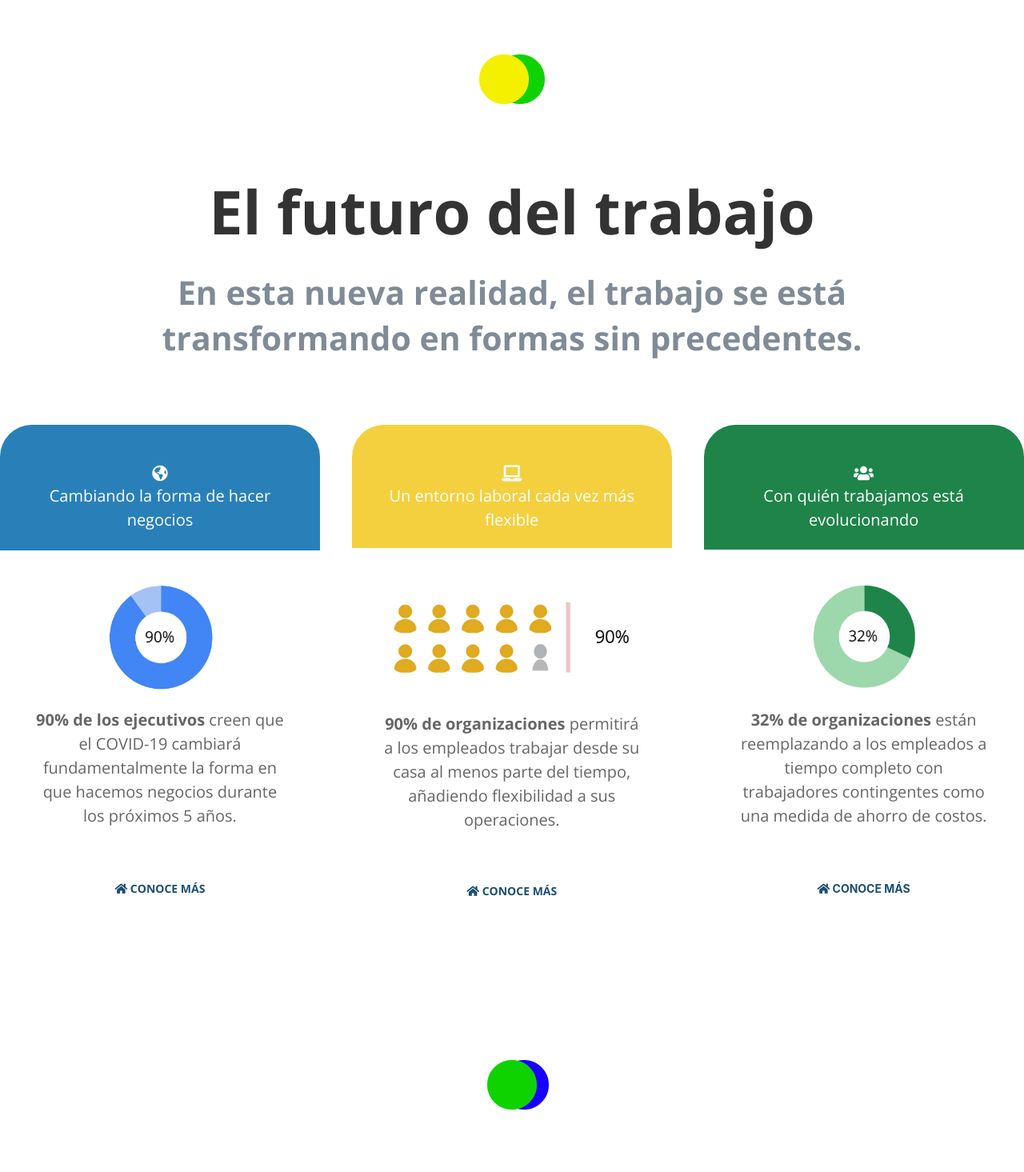
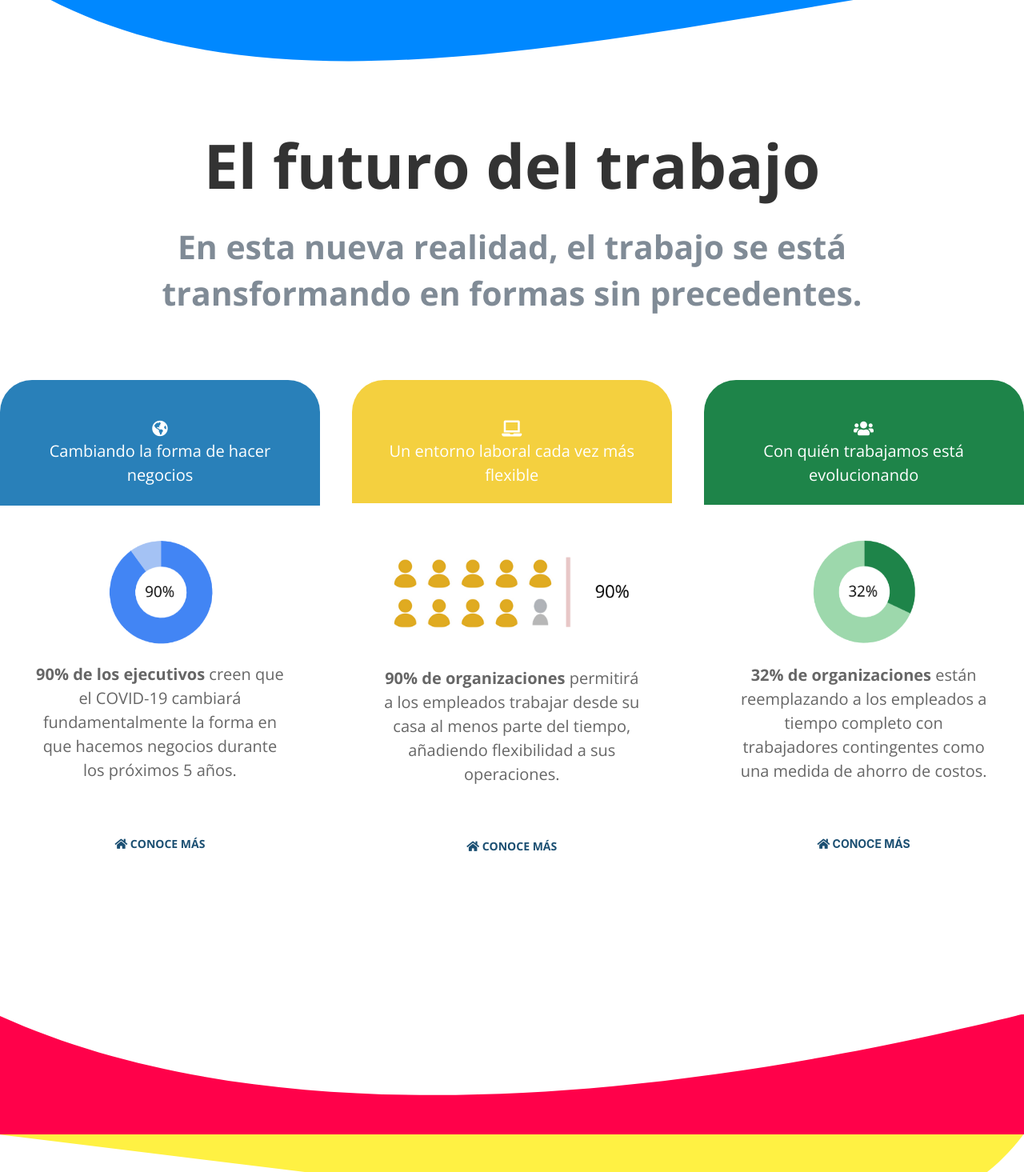
Before and after one commit to georgeboy2212/sanwise, a Flask app: page / in a window 1280 px wide. Shown: the part 2415-3880 px from the top of the page at 80% size. Run offline with Flask 2, Linux system fonts and the light colour scheme; some libraries are stand-ins or nearby versions.

Commit message:
SVG incluidos en home

```diff
--- a/static/css/style.css
+++ b/static/css/style.css
@@ -41,3 +41,9 @@ background: linear-gradient(to right,   #05ce45   0%,  #0011dc,     #dc0a00 100%
 .typed{
    white-space: pre;
 }
+
+.caja{
+   width:80%;
+   height:40%;
+   background: linear-gradient(40deg, transparent 70%, #ff5252 10%,  #ff5252 100%, transparent 0%);
+}
--- a/templates/base.html
+++ b/templates/base.html
@@ -10,6 +10,7 @@
      <link rel="preconnect" href="https://fonts.googleapis.com">
     <link rel="preconnect" href="https://fonts.gstatic.com" crossorigin>
     <link href="https://fonts.googleapis.com/css2?family=Open+Sans:wght@400;700&display=swap" rel="stylesheet">
+    <link rel="shortcut icon" href="{{ url_for('static', filename='favicon.ico') }}">
       <title>{% block title %} {% endblock %}</title>
   </head>
   <body>
@@ -96,7 +97,7 @@
 
 <footer class="uk-block uk-block-secondary" id="footer" style="background-color:#f8f8f8;">
     <div class="uk-container uk-container-center uk-text-center" style="">
-      <img class="uk-navbar-item uk-logo uk-navbar-toggle uk-text-center" src="/static/img/sanwisedark.png" style="color:black; width:20%; height:auto; margin-left:auto; margin-right:auto; filter: brightness(0.9) invert(.7) sepia(.0) hue-rotate(300deg) saturate(200%);">
+      <img class="uk-navbar-item uk-logo uk-navbar-toggle uk-text-center" src="/static/img/sanwisedark.png" style="color:black; width:150px; height:auto; margin-left:auto; margin-right:auto; filter: brightness(0.9) invert(.7) sepia(.0) hue-rotate(300deg) saturate(200%);">
       <ul class="uk-subnav uk-subnav-line uk-flex-center" style="background-color:#f8f8f8;">
         <li><a class="uk-text-capitalize" href="/dashboards" style="color:#566573;">Dashboards</a></li>
         <li><a class="uk-text-capitalize" href="/trainings" style="color:#566573;">Trainings</a></li>
@@ -111,7 +112,7 @@
     <div class="uk-offcanvas-bar" style="background-color: #f7f9f9">
         <button class="uk-offcanvas-close" type="button" uk-close style="color:black"></button>
         <ul class="uk-nav">
-               <img class="uk-navbar-item uk-logo uk-navbar-toggle" src="/static/img/sanwisedark.png" style="padding:0; color:black; width:70%; height:auto; filter: brightness(0.9) invert(.7) sepia(.0) hue-rotate(300deg) saturate(200%);">
+               <img class="uk-navbar-item uk-logo uk-navbar-toggle" src="/static/img/sanwisedark.png" style="padding:0; color:black; width:150px; height:auto; filter: brightness(0.9) invert(.7) sepia(.0) hue-rotate(300deg) saturate(200%);">
             <li><span class="uk-text-capitalize" style="color:#17202a ; font-family: 'Open Sans', sans-serif;  font-size:1.6vh; margin-bottom:15px; font-weight:bold" class="uk-text-default" href="#">Servicios</span></li>
               <hr style="border-color:#d5d8dc;" class="uk-margin-small">
             <li><a class="uk-text-capitalize" style="color:#17202a ; font-family: 'Open Sans', sans-serif;  font-size:1.8vh" class="uk-text-default" href="#"><i style="color:#17202a ; font-size:1.8vh; padding-right:5px;" class="fas fa-chart-line"></i> Dashboards</a></li>
--- a/templates/index.html
+++ b/templates/index.html
@@ -5,7 +5,7 @@
     <link rel="stylesheet" href="{{ url_for('static',filename='css/style.css') }}">
     <link rel="preconnect" href="https://fonts.googleapis.com">
 <link rel="preconnect" href="https://fonts.gstatic.com" crossorigin>
-<link href="https://fonts.googleapis.com/css2?family=Open+Sans:wght@400;700&display=swap" rel="stylesheet">
+<link href="https://fonts.googleapis.com/css2?family=Open+Sans:wght@400;700;800&display=swap" rel="stylesheet">
 <link href="https://fonts.googleapis.com/css2?family=Roboto:wght@400;500;700&display=swap" rel="stylesheet">
 <link href="https://fonts.googleapis.com/css2?family=Audiowide&display=swap" rel="stylesheet">
 <script src="{{url_for('static', filename='js/typed.js')}}"></script>
@@ -21,19 +21,19 @@
 <div class="uk-container uk-vertical-align" style="max-width:100%; width:100%; padding:0; margin:0;">
 
   <div class="uk-width-1-1@m uk-vertical-align">
-  <div class="uk-cover-container uk-vertical-align" style="height:45vw">
+  <div class="uk-cover-container uk-vertical-align" style="height:43vw">
     <video uk-cover autoplay loop muted>
         <source src="/static/video/Hud.mp4" type="video/mp4">
     </video>
 
 
-    <div class="uk-text-left" uk-grid style="padding-top:11%">
+    <div class="uk-text-left" uk-grid style="padding-top:10%">
     <div class="uk-width-1-1">
         <div class="uk-card uk-card-body uk-vertical-align" style="padding-left:22px">
         <h1 class="uk-text-left uk-position-relative uk-vertical" style="width:100%; padding-top:0px; padding-left:0px; font-size:6vw; color:#ffffff; margin:0; font-family: 'Audiowide', cursive; font-weight:bold;">Sé más productivo</h1>
         </div>
     </div>
-    <div id="typed" class="uk-position-cover uk-width-1-1 uk-flex uk-flex-left uk-flex-middle" style="margin-top:45px; padding:0">
+    <div id="typed" class="uk-position-cover uk-width-1-1 uk-flex uk-flex-left uk-flex-middle" style="margin-top:50px; padding:0">
         <div class="uk-card uk-card-body" style="padding:0"></div>
 
          <a class="element uk-text-left uk-width-1-1@s uk-width-1-1@m uk-width-1-1@l uk-vertical-align-middle" style="width:100%; padding-left:25px; width:auto; font-size:3.0vw; color:#ffffff; font-family: 'Audiowide', cursive;"></a>
@@ -58,14 +58,15 @@
 
 </script>
 
+<!-- Generated by https://smooth.ie/blogs/news/svg-wavey-transitions-between-sections -->
 
-<div class="uk-width-1-1@s uk-width-1-1@m uk-width-1-1@l uk-text-center" style="margin-top:60px; margin-left:auto; margin-right:auto;">
-    <i style="position:relative; font-size:5vw; color: #f4d03f ; margin-right:5px;" class="fas fa-circle"></i><i style="margin-left:20px; font-size:5vw; color: #1700fc;" class="fas fa-circle"></i>
-    </div>
+<div style="height: 150px; overflow: hidden;" ><svg viewBox="0 0 500 150" preserveAspectRatio="none" style="height: 100%; width: 100%;"><path d="M-0.27,3.47 C254.79,152.45 255.36,150.48 501.41,1.48 L502.54,-2.45 L-0.84,-5.42 Z" style="stroke: none; fill: #08f;">
+</path></svg></div>
+
 
 <div uk-grid uk-scrollspy="cls: uk-animation-fade; target: .uk-card-body; delay: 1500; repeat: true">
     <div class="uk-card uk-card-body uk-width-1-2@s uk-width-1-2@m uk-width-1-2@l uk-text-center" style="padding:0px; margin-left:auto; margin-right:auto; margin-top:40px; margin-bottom:0px">
-    <h1 class="uk-card-title uk-text-center" style="padding-right:35px; padding-left:60px; margin-left:auto; margin-right:auto; color: #00000; font-family:'Open Sans', sans-serif; font-weight:700; font-size:5.9vw">Productividad y colaboración</h1>
+    <h1 class="uk-card-title uk-text-center" style="padding-right:35px; padding-left:60px; margin-left:auto; margin-right:auto; color: #00000; font-family:'Open Sans', sans-serif; font-weight:700; font-size:6vw">Productividad y colaboración</h1>
     </div>
 </div>
 
@@ -76,39 +77,58 @@
 </div>
 </div>
 
-<div class="uk-width-1-1@s uk-width-1-1@m uk-width-1-1@l uk-text-center" style="margin-left:auto; margin-right:auto;">
-    <i style="position:absolute; font-size:5vw; color:#1403bd; margin-right:5px;" class="fas fa-circle"></i><i style="margin-left:20px; font-size:5vw; color: #fc002e;" class="fas fa-circle"></i>
-    </div>
+<!-- Generated by https://smooth.ie/blogs/news/svg-wavey-transitions-between-sections -->
+
+<div style="height: 150px; overflow: hidden;" ><svg viewBox="0 0 500 150" preserveAspectRatio="none" style="height: 100%; width: 100%;"><path d="M-0.27,147.53 C252.54,1.48 251.41,1.48 501.97,149.50 L503.67,156.41 L-0.84,167.27 Z" style="stroke: none; fill:#ff014a;"></path></svg></div>
 
 
-<div class="uk-card uk-grid-collapse uk-child-width-1-2@s uk-margin uk-cover-background" uk-grid uk-scrollspy="cls: uk-animation-fade; target: .uk-card-media; delay: 2200; repeat: true" style="padding-left:30px;">
+<!-- Generated by https://smooth.ie/blogs/news/svg-wavey-transitions-between-sections -->
+
+<div style="height: 150px; overflow: hidden;" ><svg viewBox="0 0 500 150" preserveAspectRatio="none" style="height: 100%; width: 100%;"><path d="M0.00,49.98 C149.99,150.00 271.49,-49.98 500.00,49.98 L500.00,0.00 L0.00,0.00 Z" style="stroke: none; fill:#ff014a;">
+</path></svg></div>
+
+<div class="uk-card uk-grid-collapse uk-child-width-1-2@s uk-margin uk-cover-background" uk-grid uk-scrollspy="cls: uk-animation-fade; target: .uk-card-media; delay: 2200; repeat: true" style="padding-left:0 !important; margin-top:0 !important; margin-bottom:0 !important; background-color:#FFFFFF; padding-left:30px;">
+
     <div class="uk-flex-last@s uk-card-media-right uk-cover-container">
+
 
          <video class="uk-card-media" style="padding:30px; border-radius:12px;" src="https://kstatic.googleusercontent.com/files/be1405211a291aa959a67fd0a1053c9ba64c96a6bd8cb38372ee499f59b6db51cfc085659a5e69b3580787ecf5dc4b1b97f2d3d5a31b6f0e8e44840455736e23"
          alt="" uk-responsive uk-video="autoplay:inview" uk-cover>
         </video>
-        <canvas width="600" height="400"></canvas>
+        <canvas width="600" height="400" style="border-radius:12px"></canvas>
     </div>
     <div>
-        <div class="uk-card-body " uk-scrollspy="cls: uk-animation-fade; target: .uk-card-title; delay: 1500; repeat: true">
+        <div class="uk-card-body" uk-scrollspy="cls: uk-animation-fade; target: .uk-card-title; delay: 1500; repeat: true" style="">
 
 
-            <h3 class="uk-card-title" style="background-color:transparent; color:#000; font-family:'Open Sans', sans-serif; font-weight:700; font-size:5.9vw; position:relative; padding-top:15px">Crea, innova, conecta y colabora</h3>
-            <p class="uk-card-title" style="color:#808b96; font-family:'Open Sans', sans-serif; font-weight:700; font-size:3.2vw; position:relative">Una solución innovadora para crear, colaborar y conectar con todos los equipos.</p>
+            <h3 class="uk-card-title" style="background-color:transparent; color:black; font-family:'Open Sans', sans-serif; font-weight:700; font-size:6vw; position:relative; padding-top:15px; padding-left:15px;">Crea, innova, conecta y colabora</h3>
+
         </div>
     </div>
 </div>
 
-<div class="uk-width-1-1@s uk-width-1-1@m uk-width-1-1@l uk-text-center" style="margin-top:180px; margin-left:auto; margin-right:auto;">
-    <i style="position:absolute; font-size:5vw; color: #f4f000; margin-right:5px;" class="fas fa-circle"></i><i style="margin-left:20px; font-size:5vw; color: #0ed301;" class="fas fa-circle"></i>
-    </div>
+<!-- Generated by https://smooth.ie/blogs/news/svg-wavey-transitions-between-sections -->
 
-<div class="uk-width-1-1@s uk-width-1-1@m uk-width-1-1@l uk-text-center" uk-grid uk-scrollspy="cls: uk-animation-fade; target: .uk-card-body; delay: 1800; repeat: true" style="margin-left:auto; margin-right:auto;">
-    <div class="uk-card uk-card-body uk-width-1-1@s uk-width-1-1@m uk-width-1-1@l uk-text-center" style="width:80%; margin-left:auto; margin-right:auto; margin-top:40px; margin-bottom:0px">
-    <h1 class="uk-card-title uk-text-center" style="margin-left:auto; margin-right:auto; color: #00000; font-family:'Open Sans', sans-serif; font-weight:700; font-size:5.9vw">El futuro del trabajo</h1>
+<div style="height: 100px; overflow: hidden;" ><svg viewBox="0 0 500 150" preserveAspectRatio="none" style="height: 100%; width: 100%;"><path d="M0.00,49.98 C149.99,150.00 349.20,-49.98 500.00,49.98 L500.00,150.00 L0.00,150.00 Z" style="stroke: none; fill: #049400 ;">
+</path></svg></div>
+
+<!-- Generated by https://smooth.ie/blogs/news/svg-wavey-transitions-between-sections -->
+
+<div style="height: 150px; overflow: hidden;" ><svg viewBox="0 0 500 150" preserveAspectRatio="none" style="height: 100%; width: 100%;"><path d="M0.28,-0.48 C128.38,225.48 324.77,57.72 551.06,-15.28 L192.71,-7.39 L-0.27,-0.48 Z" style="stroke: none; fill: #08f;">
+</path></svg></div>
+
+<div class="uk-width-1-1@s uk-width-1-1@m uk-width-1-1@l uk-text-center" uk-grid uk-scrollspy="cls: uk-animation-fade; target: .uk-card-body; delay: 1800; repeat: true" style="margin:0; margin-left:auto; margin-right:auto; padding-top:0px">
+
+
+    <div class="uk-card uk-card-body uk-width-1-1@s uk-width-1-1@m uk-width-1-1@l uk-text-center" style="width:80%; margin-left:auto; margin-right:auto; margin-top:0px; margin-bottom:0px">
+
+
+    <h1 class="uk-card-title uk-text-center uk-position-relative" style="margin-left:auto; margin-right:auto; color: #00000; font-family:'Open Sans', sans-serif; font-weight:700; font-size:6vw">El futuro del trabajo</h1>
     <p class="uk-card-title uk-text-center" style="color:#808b96; font-family:'Open Sans', sans-serif; font-weight:700; font-size:3.2vw">En esta nueva realidad, el trabajo se está transformando en formas sin precedentes.</p>
     </div>
 </div>
+
+
 
 <div class="uk-child-width-1-3@s uk-grid-match" uk-grid uk-scrollspy="cls: uk-animation-slide-bottom; target: .uk-card; delay: 800; repeat: true" style="border-radius:12px;">
 <div class="uk-card" style="border-radius:12px; background-color:transparent">
@@ -190,10 +210,19 @@
     </div>
 
 <div class="uk-width-1-1@s uk-width-1-1@m uk-width-1-1@l uk-text-center" style="margin-top:180px; margin-left:auto; margin-right:auto;">
-    <i style="position:absolute; font-size:5vw; color:#0ed301; margin-right:5px;" class="fas fa-circle"></i><i style="margin-left:30px; font-size:5vw; color:#1700fc;" class="fas fa-circle"></i>
+
+<!-- Generated by https://smooth.ie/blogs/news/svg-wavey-transitions-between-sections -->
+
+<div style="height: 150px; overflow: hidden;" ><svg viewBox="0 0 500 150" preserveAspectRatio="none" style="height: 100%; width: 100%;"><path d="M-7.05,-6.41 C157.73,195.88 402.64,61.67 504.22,-3.45 L500.00,150.00 L0.00,150.00 Z" style="stroke: none; fill:#ff014a;"></path></svg>
+</div>
+
     </div>
 </div>
 
+<!-- Generated by https://smooth.ie/blogs/news/svg-wavey-transitions-between-sections -->
+
+<div style="height: 150px; overflow: hidden;" ><svg viewBox="0 0 500 150" preserveAspectRatio="none" style="height: 100%; width: 100%;"><path d="M249.72,78.45 C250.84,78.45 472.63,251.14 514.39,-73.52 L510.44,-29.11 L-43.73,-13.31 Z" style="stroke: none; fill:#fff143;"></path></svg>
+</div>
 
 <div class="uk-card uk-grid-collapse uk-child-width-1-2@s uk-margin" uk-grid style="padding-top:60px" uk-scrollspy="cls: uk-animation-slide-bottom; target: .uk-card-media-left; delay: 1500; repeat: true">
     <div class="uk-card-media-left uk-cover-container">
@@ -203,7 +232,7 @@
     </div>
     <div>
         <div class="uk-card-body" uk-scrollspy="cls: uk-animation-fade; target: .uk-card-title; delay: 1500; repeat: true">
-            <h3 class="uk-card-title" style="font-size:5.9vw; font-family:'Open Sans', sans-serif; font-weight:bold">Innovación y flexiblidad</h3>
+            <h3 class="uk-card-title" style="font-size:6vw; font-family:'Open Sans', sans-serif; font-weight:bold">Innovación y flexiblidad</h3>
             <p class="uk-card-title" style="color:#808b96; font-size:3.2vw; font-family:'Open Sans', sans-serif; font-weight:bold">Innovación y flexibilidad para que tu equipo alcance más objetivos</p>
         </div>
     </div>
@@ -215,6 +244,18 @@
     <h1 class="uk-card-title uk-text-center" style="padding-right:35px; padding-left:60px; margin-left:auto; margin-right:auto; color: #00000; font-family:'Open Sans', sans-serif; font-weight:700; font-size:5.0vw">Inicia ahora!</h1>
     </div>
 </div>
+
+
+ <div class="uk-text-center">
+
+        <img src="/static/img/heart.gif" style="width:15%">
+
+</div>
+
+
+
+
+
 
 <div class="uk-width-xlarge uk-width-1-1@s uk-width-1-1@m uk-width-1-1@l uk-container-center" style="padding-top:15px; padding-bottom:15px; margin-left:auto: margin-right:auto; background-color: #ffffff">
 <div style="margin-left:auto: margin-right:auto;" class="uk-position-relative uk-visible-toggle uk-light" tabindex="-1" uk-slider="autoplay: true; autoplay-interval: 0; velocity: 0.03; easing: linear; pause-on-hover: false; draggable: false;">
@@ -286,7 +327,7 @@
     <div class="uk-card-header">
         <div class="uk-grid-small uk-flex-middle" uk-grid>
             <div class="uk-width-expand uk-text-center">
-                 <img class="uk-navbar-item uk-logo uk-navbar-toggle uk-text-center" src="/static/img/sanwisedark.png" style="color:black; width:20%; height:auto; margin-left:auto; margin-right:auto; filter: brightness(0.9) invert(.7) sepia(.0) hue-rotate(300deg) saturate(200%);">
+                 <img class="uk-navbar-item uk-logo uk-navbar-toggle uk-text-center" src="/static/img/sanwisedark.png" style="color:black; width:150px; height:auto; margin-left:auto; margin-right:auto; filter: brightness(0.9) invert(.7) sepia(.0) hue-rotate(300deg) saturate(200%);">
 
             </div>
 
@@ -311,7 +352,7 @@
 
 
         <div class="uk-form-controls uk-form-controls-text">
-            <input class="custom uk-input" type="text" name="empresa" placeholder="Nombre de la empresa" style="margin-top:15px; padding:15px; color:#566573; border-color:#abb2b9; border-radius:12px" required>
+            <input class="custom uk-input" type="text" name="empresa" placeholder="Empresa" style="margin-top:15px; padding:15px; color:#566573; border-color:#abb2b9; border-radius:12px" required>
         </div>
 
 
```
Also changed, not shown: static/favicon.ico (added), static/img/heart.gif (added), static/img/idea.svg (added), static/img/rocket.svg (added).
